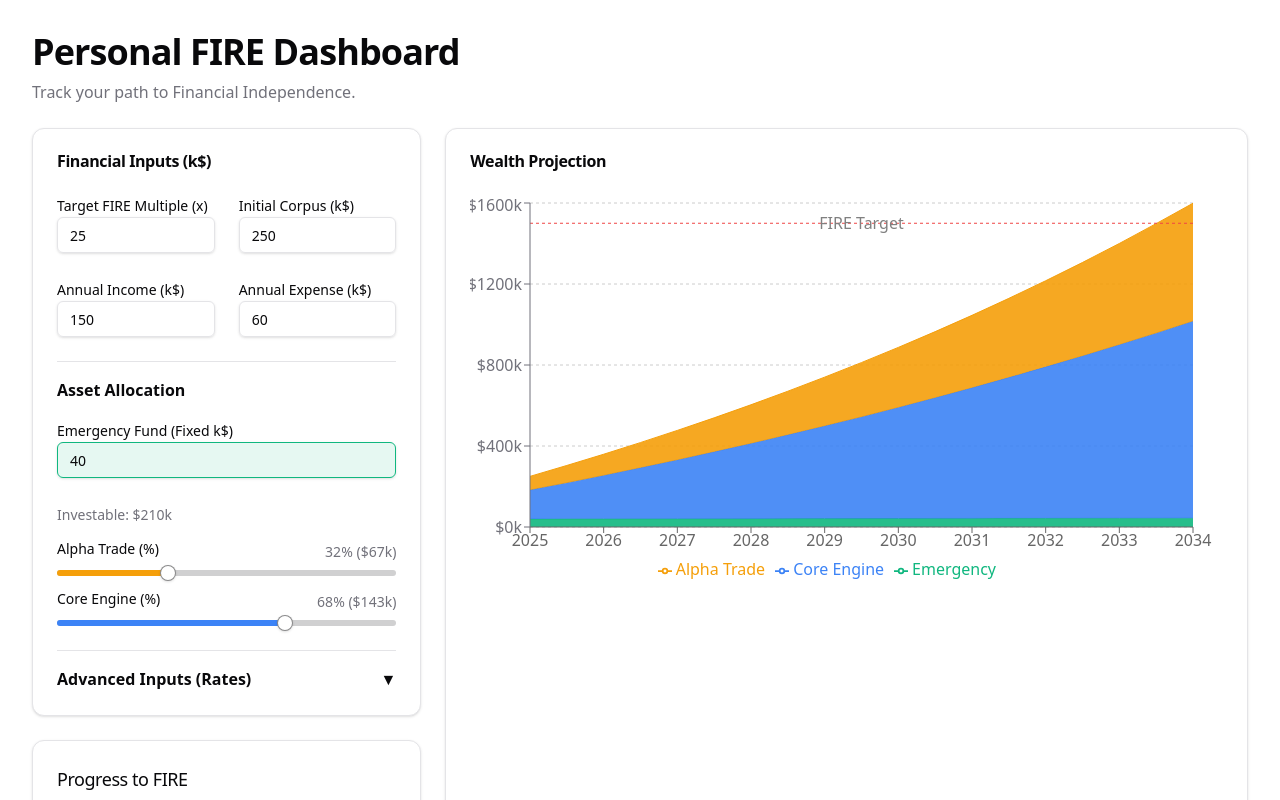
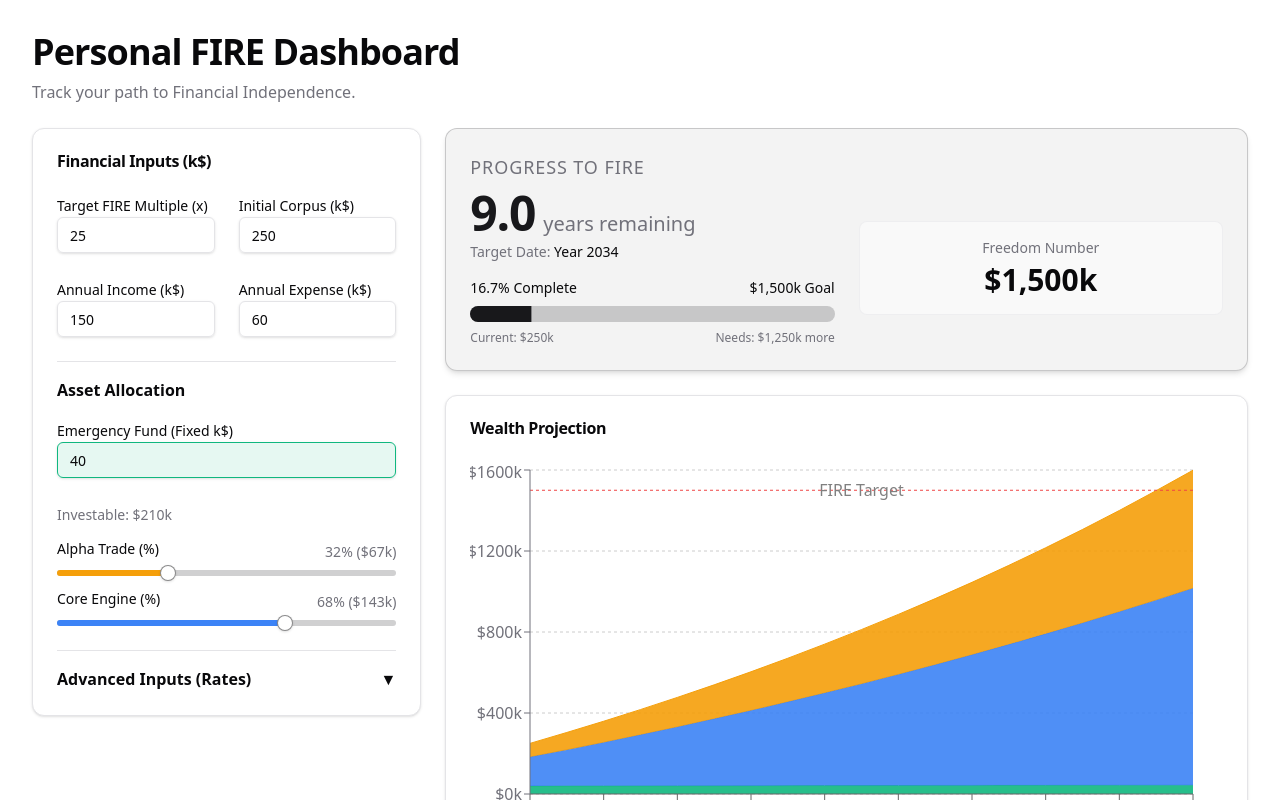
Before and after one commit to shadowlanes/fiery, a React (Vite) app: page / in a window 1280 px wide. Shown: the top 800 px of the page. Built offline with nearby package versions, Linux system fonts and the light colour scheme.

Commit message:
feat: Revamp ProgressTracker UI with new layout, detailed progress, and "Freedom Number" section, and adjust Dashboard layout to group progress and chart components.

```diff
--- a/src/components/Dashboard.jsx
+++ b/src/components/Dashboard.jsx
@@ -66,15 +66,15 @@ const Dashboard = () => {
             <div className="grid grid-cols-1 lg:grid-cols-3 gap-6">
                 <div className="lg:col-span-1 space-y-6">
                     <InputSection inputs={inputs} setInputs={setInputs} />
+                </div>
+
+                <div className="lg:col-span-2 space-y-6">
                     <ProgressTracker
                         current={inputs.initialCorpus}
                         target={targetNumber}
                         yearsToFire={yearsToFire}
                         fireYear={fireYear}
                     />
-                </div>
-
-                <div className="lg:col-span-2">
                     <ProjectionChart data={projectionData} target={targetNumber} />
                 </div>
             </div>
--- a/src/components/ProgressTracker.jsx
+++ b/src/components/ProgressTracker.jsx
@@ -7,28 +7,45 @@ const ProgressTracker = ({ current, target, yearsToFire, fireYear }) => {
     const percentage = Math.min(100, Math.max(0, (current / target) * 100));
 
     return (
-        <Card>
+        <Card className="border-primary/20 bg-primary/5 shadow-md">
             <CardHeader className="pb-2">
-                <CardTitle className="text-lg font-medium">Progress to FIRE</CardTitle>
+                <CardTitle className="text-lg font-medium text-muted-foreground uppercase tracking-wider">Progress to FIRE</CardTitle>
             </CardHeader>
             <CardContent>
-                <div className="space-y-4">
-                    <div className="flex justify-between text-sm">
-                        <span className="text-muted-foreground">Current: {formatCurrency(current)}</span>
-                        <span className="font-bold">{percentage.toFixed(1)}%</span>
-                        <span className="text-muted-foreground">Target: {formatCurrency(target)}</span>
+                <div className="grid grid-cols-1 md:grid-cols-2 gap-6 items-center">
+                    <div className="space-y-4">
+                        <div>
+                            <div className="flex items-baseline gap-2">
+                                <span className="text-5xl font-bold tracking-tight text-primary">
+                                    {yearsToFire === Infinity ? "∞" : yearsToFire.toFixed(1)}
+                                </span>
+                                <span className="text-xl text-muted-foreground font-medium">years remaining</span>
+                            </div>
+                            {yearsToFire !== Infinity && (
+                                <div className="text-sm text-muted-foreground mt-1 font-medium">
+                                    Target Date: <span className="text-foreground">Year {fireYear}</span>
+                                </div>
+                            )}
+                        </div>
+
+                        <div className="space-y-2">
+                            <div className="flex justify-between text-sm font-medium">
+                                <span>{percentage.toFixed(1)}% Complete</span>
+                                <span>{formatCurrency(target)} Goal</span>
+                            </div>
+                            <Progress value={percentage} className="h-4 w-full bg-primary/20" indicatorClassName="bg-primary" />
+                            <div className="flex justify-between text-xs text-muted-foreground">
+                                <span>Current: {formatCurrency(current)}</span>
+                                <span>Needs: {formatCurrency(target - current)} more</span>
+                            </div>
+                        </div>
                     </div>
-                    <Progress value={percentage} className="h-3" />
-                    <div className="text-center text-sm text-muted-foreground">
-                        {yearsToFire === Infinity ? (
-                            "Unreachable with current inputs"
-                        ) : yearsToFire <= 0 ? (
-                            "FIRE Achieved!"
-                        ) : (
-                            <span>
-                                <span className="font-semibold text-foreground">{yearsToFire.toFixed(1)}</span> years remaining (Year {fireYear})
-                            </span>
-                        )}
+
+                    <div className="hidden md:flex flex-col items-center justify-center p-4 bg-background/50 rounded-lg border border-border/50">
+                        <div className="text-center space-y-1">
+                            <p className="text-sm text-muted-foreground">Freedom Number</p>
+                            <p className="text-3xl font-bold text-foreground">{formatCurrency(target)}</p>
+                        </div>
                     </div>
                 </div>
             </CardContent>
```
